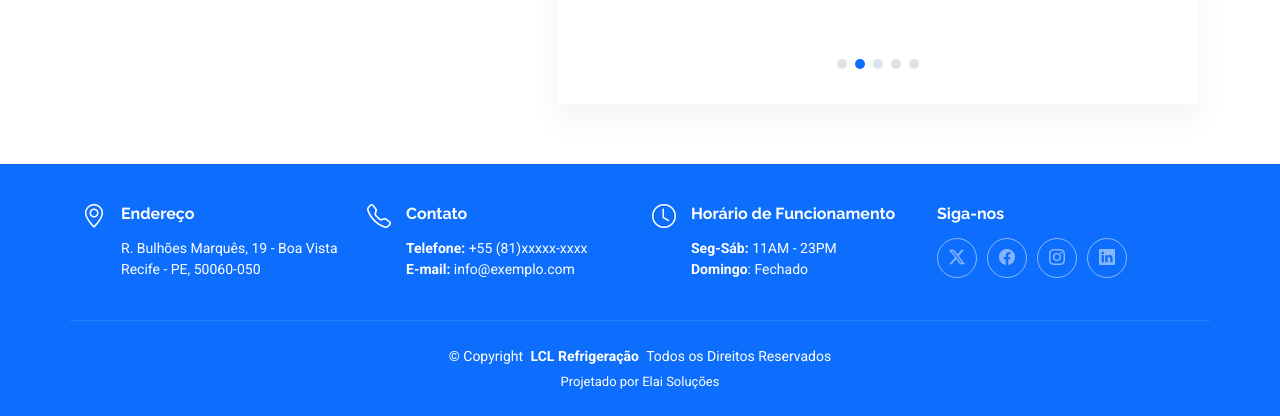
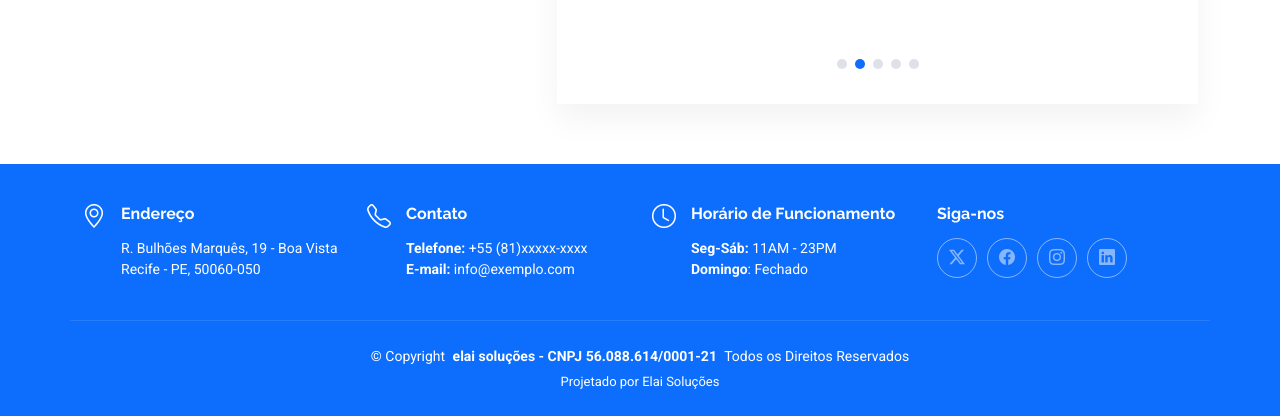
Before and after one commit to victoralmeida4521/lclrefrigeracao, a plain HTML site: page index.html in a window 1280 px wide. Shown: the part 5101-5517 px from the top of the page. Drawn offline with nearby package versions, Linux system fonts and the light colour scheme.

Commit message:
alteração do copyrigtht

```diff
--- a/index.html
+++ b/index.html
@@ -738,7 +738,7 @@
   </div>
 
   <div class="container copyright text-center mt-4">
-    <p>© <span>Copyright</span> <strong class="px-1 sitename">LCL Refrigeração</strong> <span>Todos os Direitos Reservados</span></p>
+    <p>© <span>Copyright</span> <strong class="px-1 sitename">elai soluções - CNPJ 56.088.614/0001-21</strong> <span>Todos os Direitos Reservados</span></p>
     <div class="credits">
       Projetado por <a href="#">Elai Soluções</a>
     </div>
```
